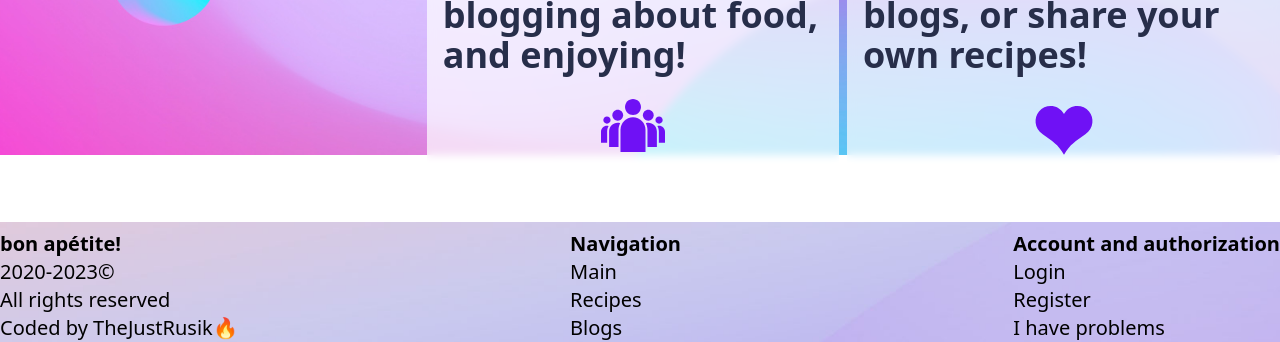
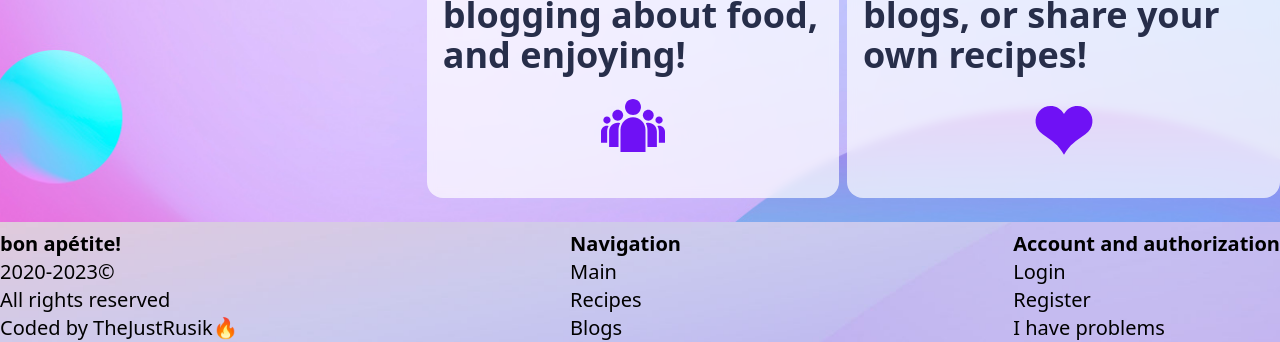
Before and after one commit to TheJustRusik/inf231-midterm, a plain HTML site: page index.html in a window 1280 px wide. Shown: the part 669-1011 px from the top of the page. Drawn offline with nearby package versions, Linux system fonts and the light colour scheme.

Commit message:
microfix

```diff
--- a/index.html
+++ b/index.html
@@ -7,7 +7,7 @@
     <script src="https://cdn.tailwindcss.com"></script>
     <link rel="stylesheet" href="styles/main.css">
 </head>
-<body style="background-image: url('images/blur-bg.jpg'); background-size: cover; background-position: center; background-repeat: no-repeat; height: 100vh;">
+<body style="background-image: url('images/blur-bg.jpg'); background-size: cover; background-position: center; background-repeat: no-repeat;">
     <header>
         <!--Container-->
         <div class="mx-auto max-w-screen-xl">
```
